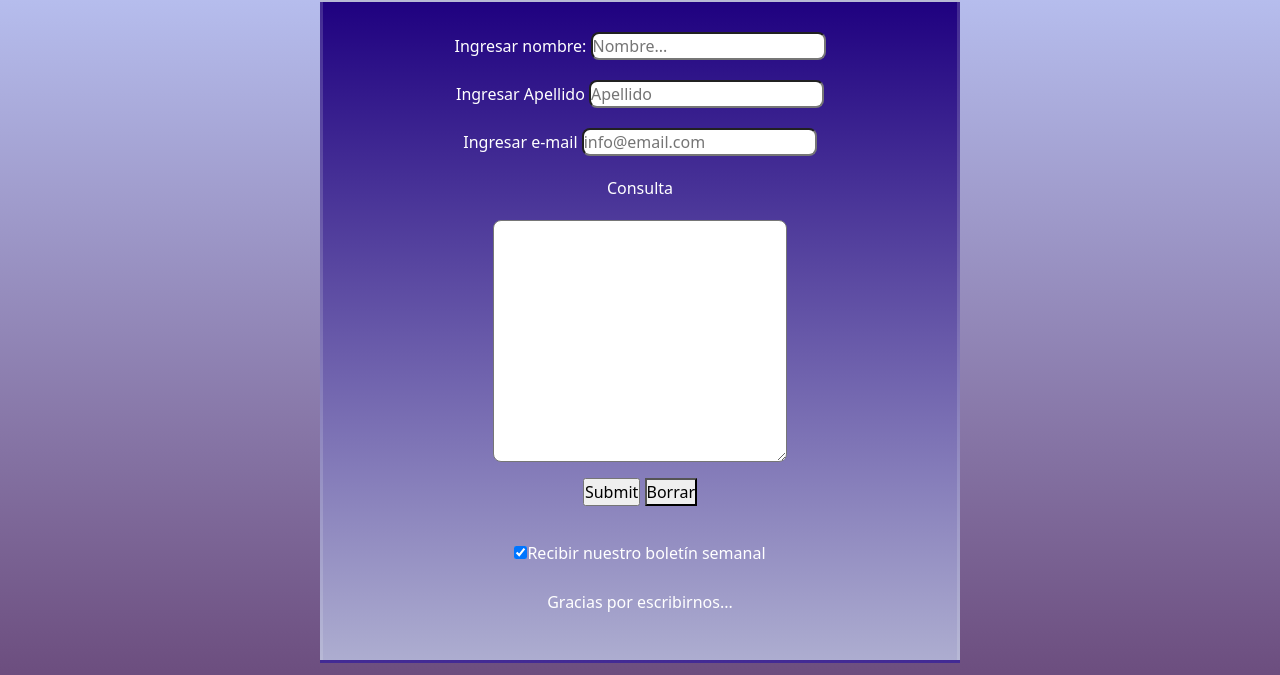
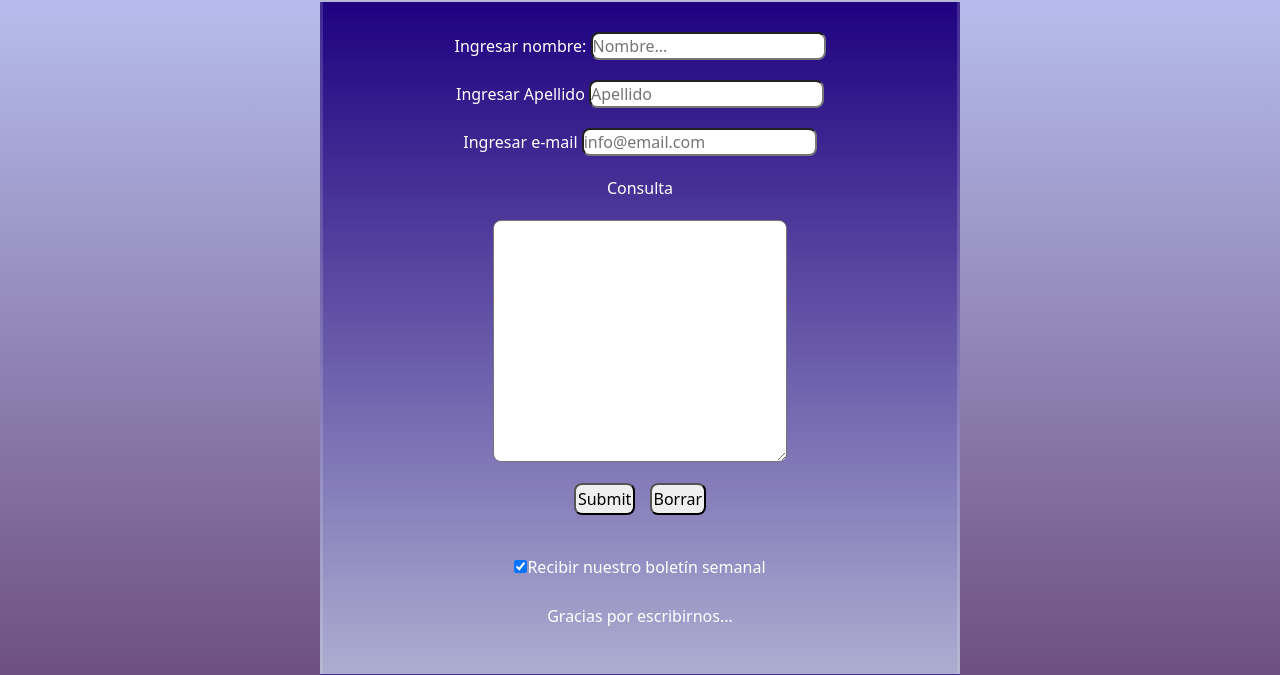
Before and after one commit to Leogiacomelli/Giacomelli-Asesores-de-Seguros, a plain HTML site: page pages/contacto.html in a window 1280 px wide. Shown: the part 159-834 px from the top of the page. Drawn offline with nearby package versions, Linux system fonts and the light colour scheme.

Commit message:
modique botones en seccion de contacto

```diff
--- a/pages/contacto.html
+++ b/pages/contacto.html
@@ -53,8 +53,8 @@
             <input class="margin" type="email" name="email" placeholder="info@email.com" required><br>
             <label class="margin" for="contenido">Consulta</label><br>
             <textarea class="margin" name="contenido" id="" cols="30" rows="10"></textarea><br>
-            <input type="submit">
-            <button>Borrar</button><br>
+            <input class="botones" type="submit">
+            <button class="botones">Borrar</button><br>
             <input class="boletin" type="checkbox" checked>Recibir nuestro boletín semanal
             <p class="agradecimiento">Gracias por escribirnos...</p>
 
--- a/pages/style.css
+++ b/pages/style.css
@@ -108,6 +108,11 @@ h2{
     margin: auto;
     width: 50%;
     margin-bottom: 0px;
+}
+.botones{
+    border-radius: 8px;
+    margin: 5px;
+    padding: 2px;
 }
 .boletin{
     margin-top: 5vh;
```
